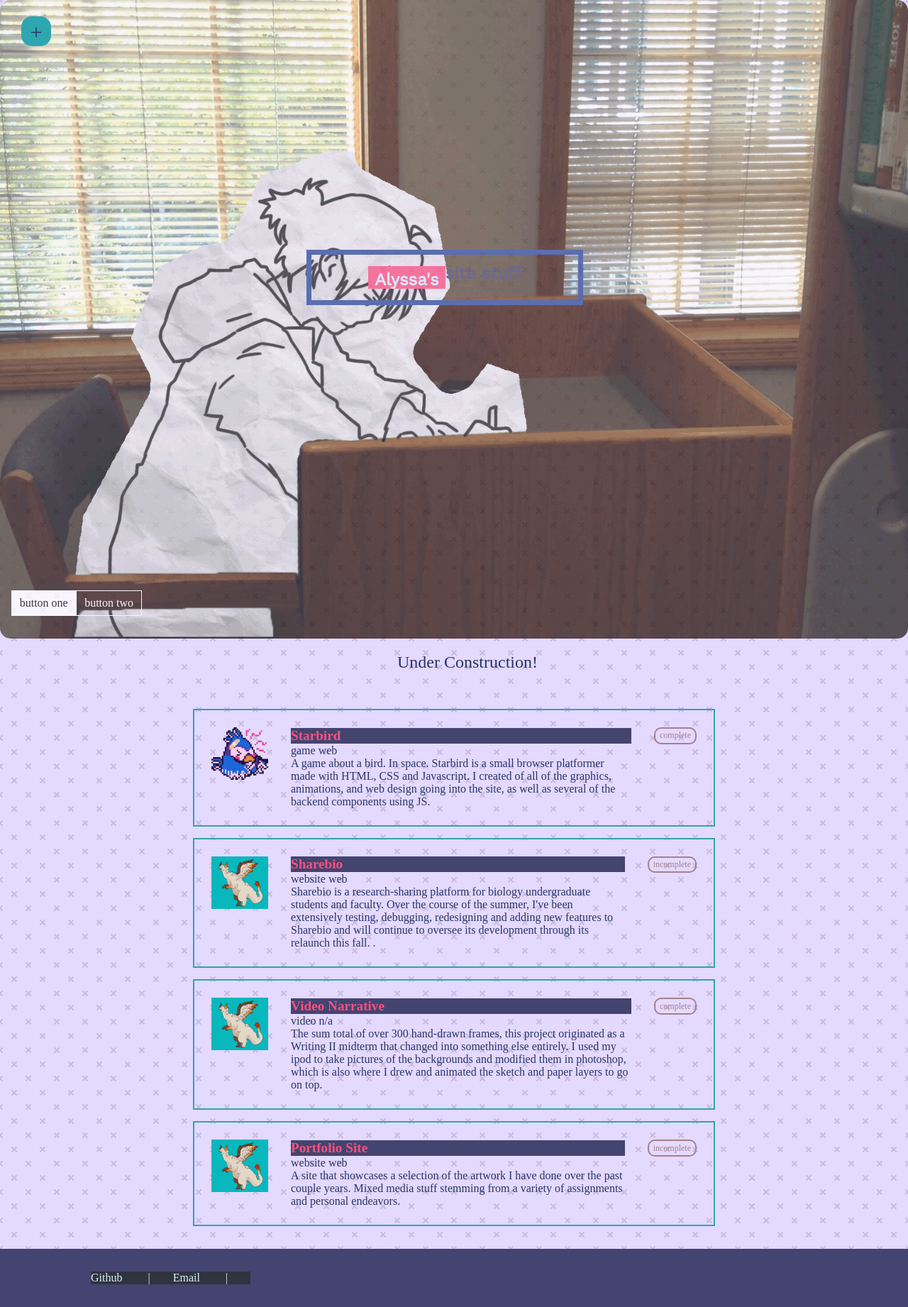
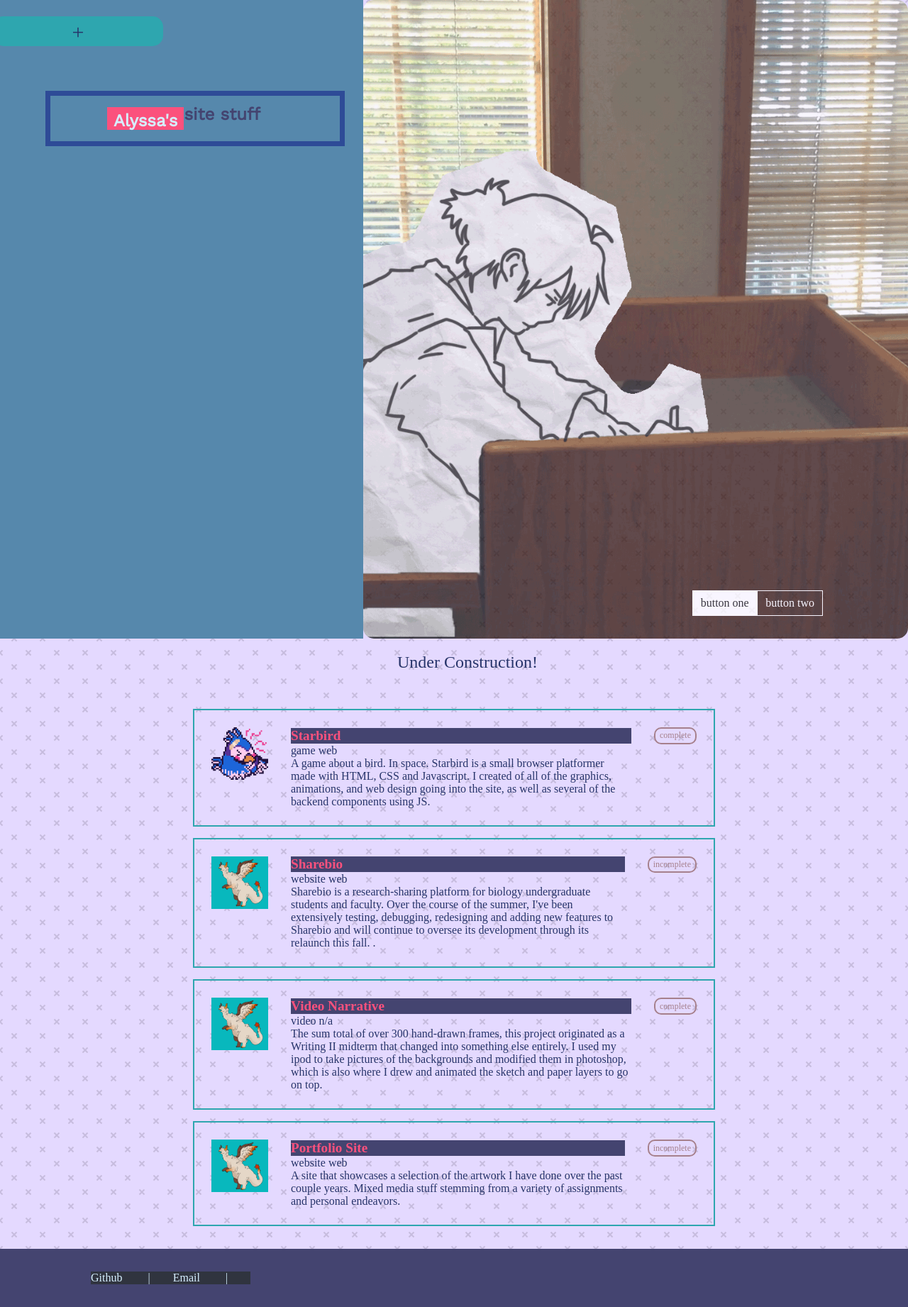
Before and after one commit to Alyssaf21/Alyssaf21, a Jekyll site: the page built from index.html, in a window 1280 px wide. Shown: the whole page at 71% size. Built offline with Jekyll 4.4.1, drawn with Linux system fonts in a browser that asks for light colours; some web fonts are replaced.

Commit message:
Split hero image, added parallax

```diff
--- a/_includes/hero.html
+++ b/_includes/hero.html
@@ -1,19 +1,26 @@
 <!-- Dynamic hero image- Grid layout? Gallery that changes upon refresh -->
-<section id="home" class="hero">
+<section id="home" class="hero-container">
+<div class="title-container">
 
-    <header id="hero-top">
-
-    </header>
     <header class="hero-header">
         <h1 class="hero-title-alt"> Alyssa's </h1>
         <h1 class="hero-title"> site stuff </h1>
     </header>
 
-    <div class="hero-image"> </div>
+</div>
+
+    <div class="hero">
+    <header id="hero-top">
+
+
+    </header>
+
 
     <footer class="hero-footer">
         <a class="button button-primary" href="#">button one</a>
         <a class="button" href="#">button two</a>
     </footer>
+    </div>
+</section>
 
-</section>
+<script src="/assets/js/parallax.js"></script>
--- a/_sass/hero.scss
+++ b/_sass/hero.scss
@@ -18,19 +18,31 @@
 
 // hero
 
+.hero-container {
+	display: flex;
+	flex-direction: row;
+}
+
+.title-container{
+	background-color: $hero-bg;
+	width: 40%;
+	padding-top: 10%;
+	padding-left: 5%;
+
+}
+
 .hero {
 	display: flex;
 	flex-direction: column;
 	justify-content: space-between;
 	height: 100vh;
+	width: 60%;
 	padding: 1em;
 	box-sizing: border-box;
 	color: white;
 	background: url(../assets/images/library_11.gif) center center no-repeat;
 	background-size: cover;
-}
-
-.hero-image {
+	background-repeat: no-repeat;
 
 }
 
@@ -40,17 +52,17 @@
 }
 
 .hero-title,
-.hero-title-alt {
+.hero-title-alt { // "Alyssa's site stuff"
 	max-width: 16em;
 	margin: 0;
-	font-size: 12vh;
+	font-size: 11vh;
 	font-weight: 500;
 	line-height: .9;
 	color: $dark;
 //    font-family: $font-family-secondary;
 }
 
-.hero-title-alt {
+.hero-title-alt { // "Alyssa's"
     color: $primary;
     background-color: $accent;
     display: inline-block;
@@ -63,6 +75,7 @@
 .hero-footer {
 	display: flex;
 	margin-bottom: 1em;
+	margin-left: 35vw;
 }
 
 .button {
--- a/_sass/side-nav.scss
+++ b/_sass/side-nav.scss
@@ -46,14 +46,14 @@
     top: 0;
     left: 0;
     position: fixed;
-    margin-left: 1em;
     background-color: $secondary;
     border-radius: 15px;
-    width: 1.4em;
+    width: 240px;
     height: 1.4em;
     text-align: center;
     padding: 5px;
     margin-top: .75em;
+    margin-left: -10px;
 }
 
 @media screen and (max-height: 450px) {
--- a/_sass/var.scss
+++ b/_sass/var.scss
@@ -4,6 +4,7 @@ $secondary: #2ea6af;
 $accent: #fb517d;
 $light: #fffdfa;
 $dark: #444470;
+$hero-bg: #5688ac;
 $font-style: 'Open Sans', sans-serif;
 $muted-light: #7C90A0;
 $muted-alt: #fffdfa;
--- /dev/null
+++ b/assets/js/parallax.js
@@ -0,0 +1,14 @@
+var parallax = document.querySelector(".hero");
+
+window.addEventListener("scroll", function () {
+
+    var scrolledHeight = window.pageYOffset,
+        limit = parallax.offsetTop + parallax.offsetHeight;
+
+    if (scrolledHeight > parallax.offsetTop && scrolledHeight <= limit) {
+        parallax.style.backgroundPositionY = (scrolledHeight - parallax.offsetTop) / 2 + "px";
+
+    } else {
+        parallax.style.backgroundPositionY = "0";
+    }
+});
```
Also changed, not shown: _posts/2019-07-17-welcome-to-jekyll.markdown (deleted, +0 -31 lines), construction.html (deleted, +0 -10 lines).
